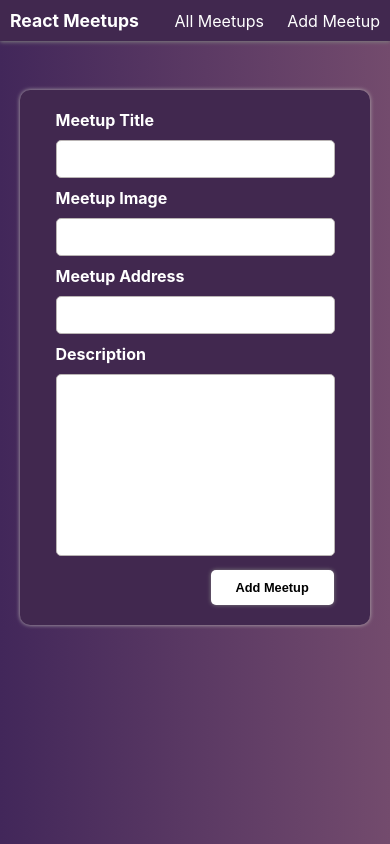
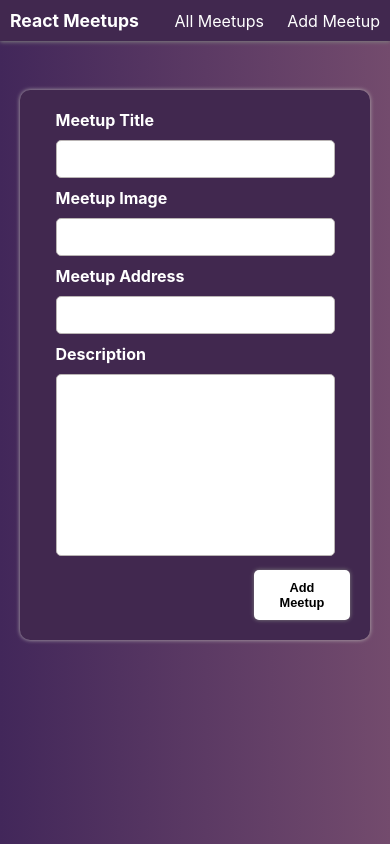
Before and after one commit to medsabbar/first-next, a Next.js app: page /new-meetup in a window 390 px wide. Built offline with nearby package versions, Linux system fonts and the light colour scheme.

Commit message:
some UI changes and add animations

```diff
--- a/components/meetups/NewMeetupForm.module.css
+++ b/components/meetups/NewMeetupForm.module.css
@@ -51,3 +51,8 @@
 		margin-left: 55%;
 	}
 }
+@media screen and (max-width: 1024px) {
+	.container button {
+		margin-left: 69%;
+	}
+}
```
